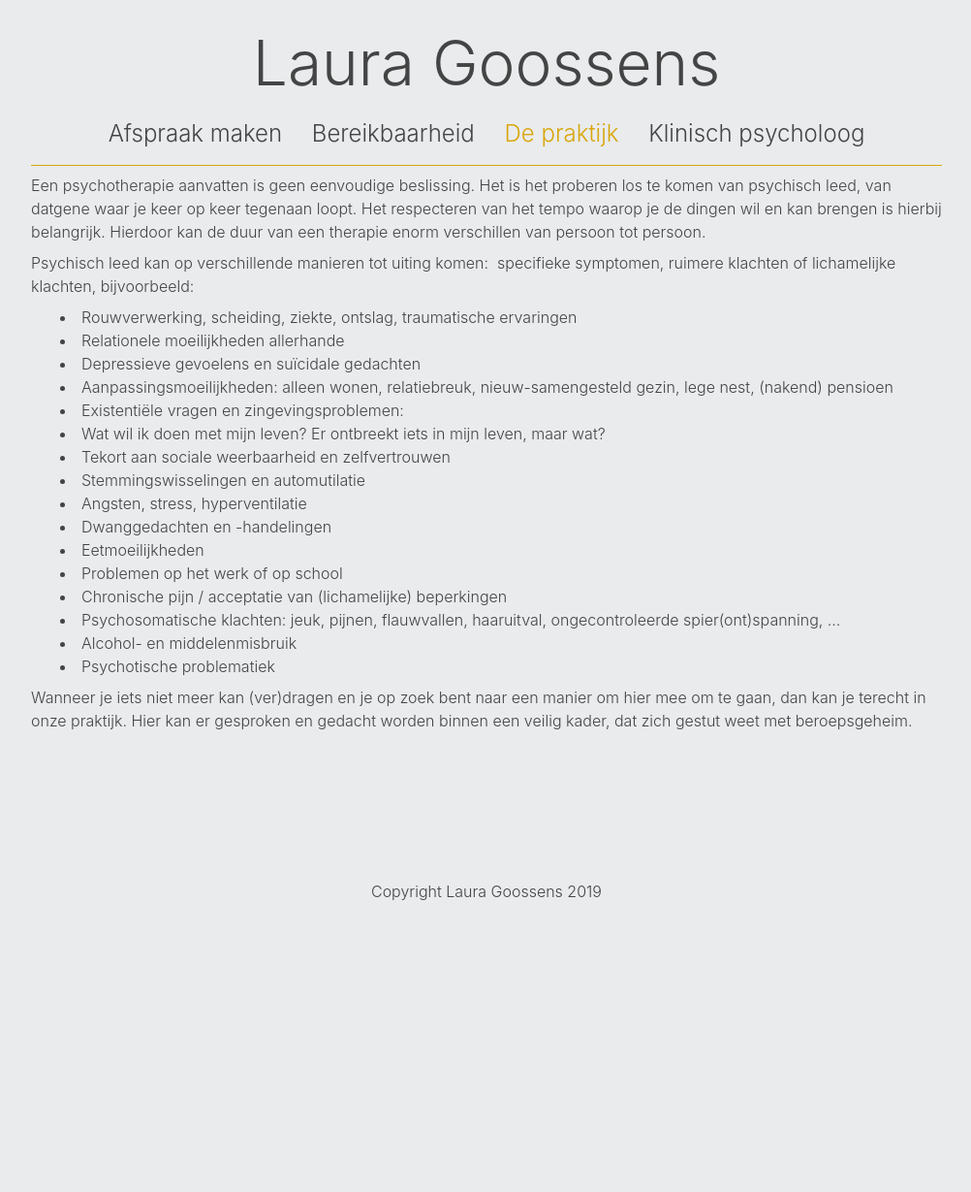
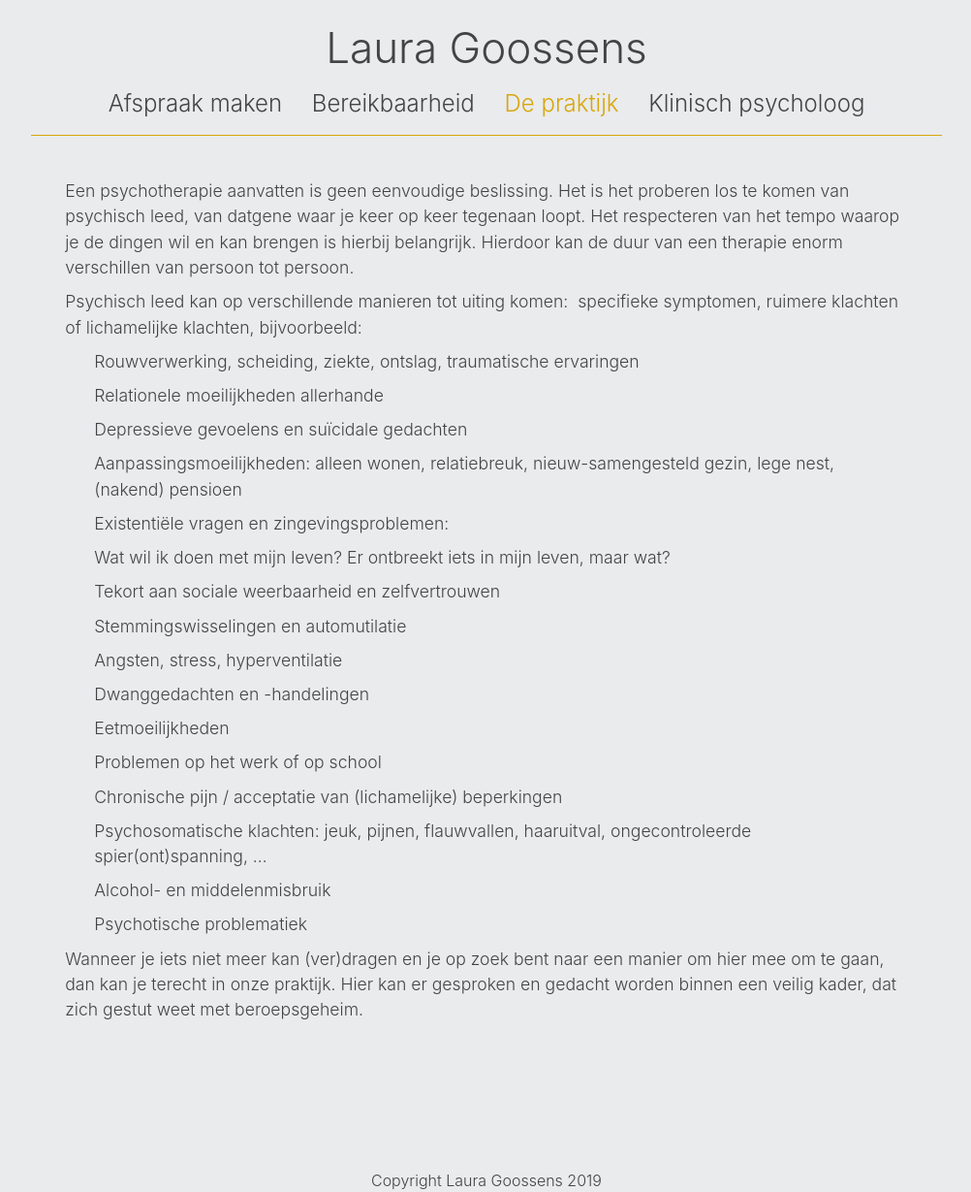
Before and after one commit to studioj/lauragoossensgent, a Django app: page / in a window 1280 px wide. Shown: the whole page at 97% size, without its empty margins (138-1140 px from the left). Before the commit the page ends 928 px from the top, so only its background shows below. Run offline with Django 3.2, Linux system fonts and the light colour scheme; some libraries are stand-ins or nearby versions.

Commit message:
Title less big (#4)
* title less big
* putting the right css at content

```diff
--- a/lauragoossens/static/css/main.css
+++ b/lauragoossens/static/css/main.css
@@ -113,23 +113,15 @@ body, button, input, select, textarea, .site-title a, .menu a, .entry-title, .se
 
 @media all {
     h1 {
-        font-size: 2em;
+        font-size: 2.5em;
         margin: 0.67em 0px;
     }
 }
 
 @media all {
-    h1, h2, h3, h4, h5, h6 {
-        font-weight: inherit;
-        clear: both;
-        margin: 0px;
-    }
-}
-
-@media all {
     .site-title {
-        font-size: 4em;
-        line-height: 1;
+        font-size: 2.75em;
+        line-height: 0.75;
         text-align: center;
         overflow-wrap: break-word;
         margin: 0px 0px 0.5%;
@@ -471,7 +463,7 @@ body, button, input, select, textarea, .site-title a, .menu a, .entry-title, .se
 
 @media all {
     h1 {
-        font-size: 2em;
+        font-size: 1.5em;
         margin: 0.67em 0px;
     }
 }
--- a/lauragoossens/templates/base.html
+++ b/lauragoossens/templates/base.html
@@ -4,7 +4,8 @@
 <head>
     <meta charset="UTF-8">
     <title>Laura Goossens</title>
-    <link rel="stylesheet" href="https://stackpath.bootstrapcdn.com/bootstrap/4.3.1/css/bootstrap.min.css" integrity="sha384-ggOyR0iXCbMQv3Xipma34MD+dH/1fQ784/j6cY/iJTQUOhcWr7x9JvoRxT2MZw1T" crossorigin="anonymous">
+    <link rel="stylesheet" href="https://stackpath.bootstrapcdn.com/bootstrap/4.3.1/css/bootstrap.min.css"
+          integrity="sha384-ggOyR0iXCbMQv3Xipma34MD+dH/1fQ784/j6cY/iJTQUOhcWr7x9JvoRxT2MZw1T" crossorigin="anonymous">
 
     <link rel="stylesheet" href="{% static 'css/main.css' %}">
     <meta name="viewport" content="width=device-width, initial-scale=1">
@@ -18,7 +19,7 @@
         <div class="site-branding">
 
             <h1 class="site-title">
-                <a href="/" title="Laura Goossens" rel="home">Laura Goossens</a>
+                Laura Goossens
             </h1>
 
 
--- a/lauragoossens/templates/index.html
+++ b/lauragoossens/templates/index.html
@@ -1,46 +1,58 @@
-
 {% extends "base.html" %}
 {% block content %}
+    <div id="content" class="site-content center-content-mobile mx-auto">
+        <main id="main" class="site-main" role="main">
             <div class="entry-content mx-auto">
+                <header class="entry-header">
+                    <h1 class="entry-title screen-reader-text">De praktijk</h1>
+                </header><!-- .entry-header -->
+
+                <div class="entry-content">
                     <p></p>
-        <p>Een psychotherapie aanvatten is geen eenvoudige beslissing. Het is het proberen los te komen van psychisch
+                    <p>Een psychotherapie aanvatten is geen eenvoudige beslissing. Het is het proberen los te komen van
+                        psychisch
                         leed,
-            van datgene waar je keer op keer tegenaan loopt. Het respecteren van het tempo waarop je de dingen wil en
+                        van datgene waar je keer op keer tegenaan loopt. Het respecteren van het tempo waarop je de
+                        dingen wil en
                         kan
-            brengen is hierbij belangrijk. Hierdoor kan de duur van een therapie enorm verschillen van persoon tot
+                        brengen is hierbij belangrijk. Hierdoor kan de duur van een therapie enorm verschillen van
+                        persoon tot
                         persoon.</p>
-        <p>Psychisch leed kan op verschillende manieren tot uiting komen:&nbsp; specifieke symptomen, ruimere klachten
+                    <p>Psychisch leed kan op verschillende manieren tot uiting komen:&nbsp; specifieke symptomen,
+                        ruimere klachten
                         of
                         lichamelijke klachten, bijvoorbeeld:</p>
                     <div class="entry-content-sub" style="padding-left: 30px;">
-            <li>Rouwverwerking, scheiding, ziekte, ontslag, traumatische ervaringen</li>
-            <li>Relationele moeilijkheden allerhande</li>
-            <li>Depressieve gevoelens en suïcidale gedachten</li>
-            <li>Aanpassingsmoeilijkheden: alleen wonen, relatiebreuk, nieuw-samengesteld gezin, lege
-                nest, (nakend) pensioen
-            </li>
-            <li>Existentiële vragen en zingevingsproblemen:</li>
-            <li>Wat wil ik doen met mijn leven? Er ontbreekt iets in mijn leven, maar wat?</li>
-            <li>Tekort aan sociale weerbaarheid en zelfvertrouwen</li>
-            <li>Stemmingswisselingen en automutilatie</li>
-            <li>Angsten, stress, hyperventilatie</li>
-            <li>Dwanggedachten en -handelingen</li>
-            <li>Eetmoeilijkheden</li>
-            <li>Problemen op het werk of op school</li>
-            <li>Chronische pijn / acceptatie van (lichamelijke) beperkingen</li>
-            <li>Psychosomatische klachten: jeuk, pijnen, flauwvallen, haaruitval, ongecontroleerde
-                spier(ont)spanning, …
-            </li>
-            <li>Alcohol- en middelenmisbruik</li>
-            <li>Psychotische problematiek</li>
+                        <p>Rouwverwerking, scheiding, ziekte, ontslag, traumatische ervaringen</p>
+                        <p>Relationele moeilijkheden allerhande</p>
+                        <p>Depressieve gevoelens en suïcidale gedachten</p>
+                        <p>Aanpassingsmoeilijkheden: alleen wonen, relatiebreuk, nieuw-samengesteld gezin, lege nest,
+                            (nakend) pensioen</p>
+                        <p>Existentiële vragen en zingevingsproblemen:</p>
+                        <p>Wat wil ik doen met mijn leven? Er ontbreekt iets in mijn leven, maar wat?</p>
+                        <p>Tekort aan sociale weerbaarheid en zelfvertrouwen</p>
+                        <p>Stemmingswisselingen en automutilatie</p>
+                        <p>Angsten, stress, hyperventilatie</p>
+                        <p>Dwanggedachten en -handelingen</p>
+                        <p>Eetmoeilijkheden</p>
+                        <p>Problemen op het werk of op school</p>
+                        <p>Chronische pijn / acceptatie van (lichamelijke) beperkingen</p>
+                        <p>Psychosomatische klachten: jeuk, pijnen, flauwvallen, haaruitval, ongecontroleerde
+                            spier(ont)spanning, … </p>
+                        <p>Alcohol- en middelenmisbruik</p>
+                        <p>Psychotische problematiek</p>
                     </div>
                     <p></p>
-        <p style="text-align: left;">Wanneer je iets niet meer kan (ver)dragen en je op zoek bent naar een manier om
+                    <p style="text-align: left;">Wanneer je iets niet meer kan (ver)dragen en je op zoek bent naar een
+                        manier om
                         hier
-            mee om te gaan, dan kan je terecht in onze praktijk. Hier kan er gesproken en gedacht worden binnen een
+                        mee om te gaan, dan kan je terecht in onze praktijk. Hier kan er gesproken en gedacht worden
+                        binnen een
                         veilig
                         kader, dat zich gestut weet met beroepsgeheim.</p>
 
                 </div>
+        </main>
+    </div>
 
 {% endblock %}
```
Also changed, not shown: lauragoossens/templates/achtergrond.html (+7 -5 lines), lauragoossens/templates/bereikbaarheid.html (+17 -7 lines). Lines whose indentation alone changed are shown as unchanged.
